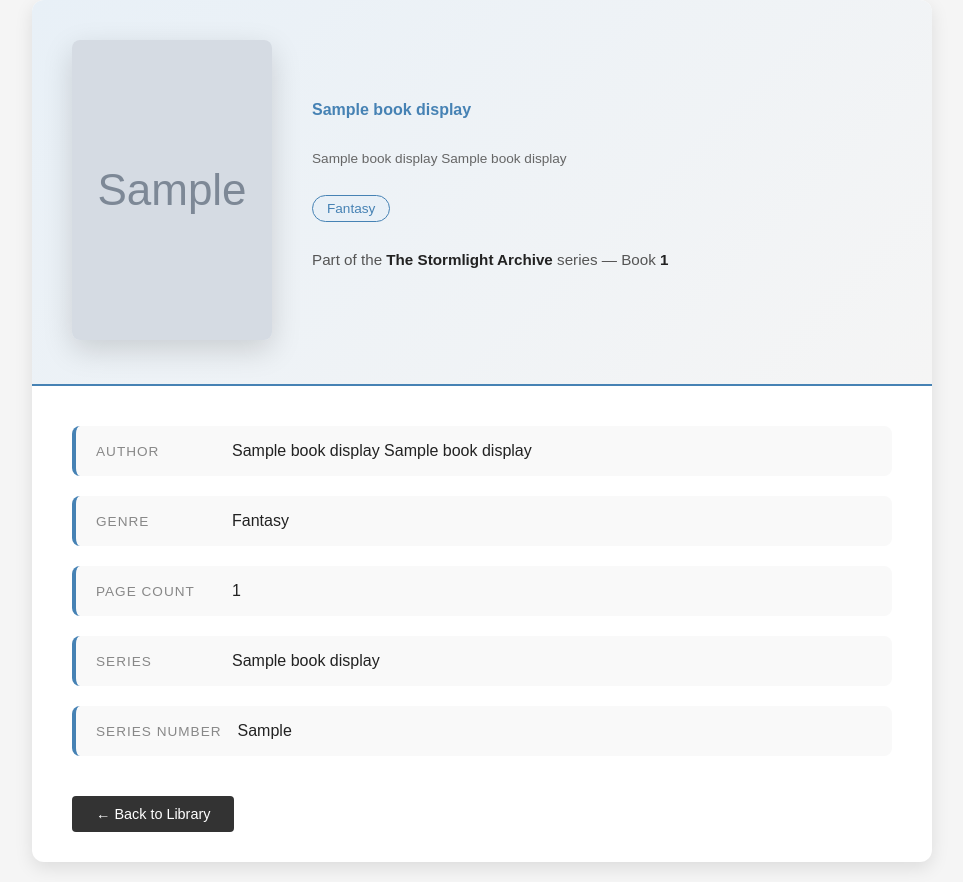
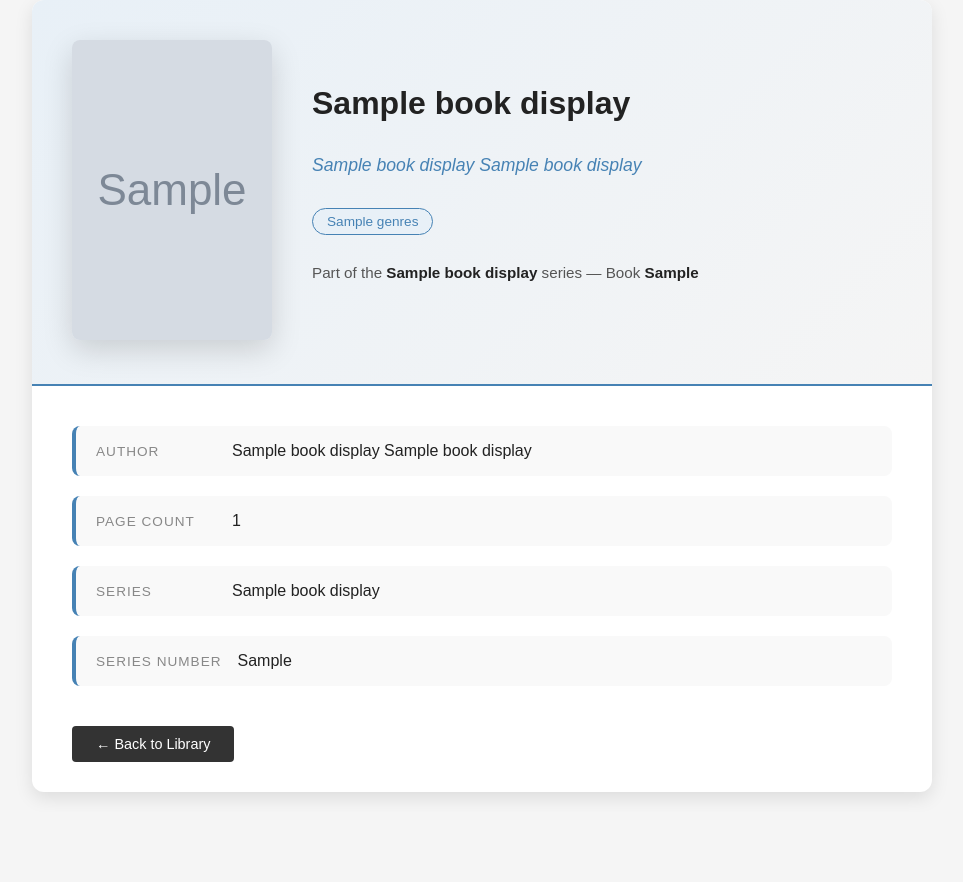
Before and after one commit to BryanMurphy02/digitalLibrary, a Flask app: page /book/1 in a window 1280 px wide. Shown: the part 55-937 px from the top of the page, without its empty margins (158-1121 px from the left). After the commit the page ends 853 px from the top, so only its background shows below. Run offline with Flask 3, Linux system fonts and the light colour scheme; grey boxes marked "Sample" are stand-in pictures; a database or web service that is not in the repository returns one stand-in record (values such as "Sample title"); some libraries are stand-ins or nearby versions.

Commit message:
Fixed genres and format

```diff
--- a/templates/display_book.html
+++ b/templates/display_book.html
@@ -10,16 +10,24 @@ My App
     <div class="book-detail-container">
         <div class="book-detail-header">
             <div class="book-cover-container">
-                <div class="book-cover-container">
-                    <img src="{{ url_for('static', filename=displayed_book.book_cover) }}" alt="The Way of Kings">
-                </div>
+                <img src="{{ url_for('static', filename=displayed_book.book_cover) }}" alt="{{ displayed_book.book_title }}">
             </div>
 
             <div class="book-header-info">
-                <h1 class="book-title">{{ displayed_book.book_title }}</h1>
-                <p class="book-author">{{ displayed_book.author_first_name }} {{ displayed_book.author_last_name }}</p>
-                <div class="book-genre-badge">Fantasy</div>
-                <p class="series-info">Part of the <span>The Stormlight Archive</span> series — Book <span>1</span></p>
+                <h1 class="book-detail-title">{{ displayed_book.book_title }}</h1>
+                <p class="book-detail-author">{{ displayed_book.author_first_name }} {{ displayed_book.author_last_name }}</p>
+                <div class="book-genre-badges">
+                    {% if displayed_book.genres %}
+                        {% for genre in displayed_book.genres.split(', ') %}
+                            <div class="book-genre-badge">{{ genre }}</div>
+                        {% endfor %}
+                    {% else %}
+                        <div class="book-genre-badge">No Genre</div>
+                    {% endif %}
+                </div>
+                {% if displayed_book.series_name %}
+                    <p class="series-info">Part of the <span>{{ displayed_book.series_name }}</span> series — Book <span>{{ displayed_book.series_order }}</span></p>
+                {% endif %}
             </div>
         </div>
 
@@ -27,10 +35,6 @@ My App
             <div class="detail-row">
                 <span class="detail-label">Author</span>
                 <span class="detail-value">{{ displayed_book.author_first_name }} {{ displayed_book.author_last_name }}</span>
-            </div>
-            <div class="detail-row">
-                <span class="detail-label">Genre</span>
-                <span class="detail-value">Fantasy</span>
             </div>
             <div class="detail-row">
                 <span class="detail-label">Page Count</span>
@@ -46,7 +50,7 @@ My App
             </div>
         </div>
 
-        <a href="#" class="back-button">← Back to Library</a>
+        <a href="{{ url_for('library') }}" class="back-button">← Back to Library</a>
     </div>
 
 </body>
```
Also changed, not shown: static/styles.css (line endings or trailing spaces).
